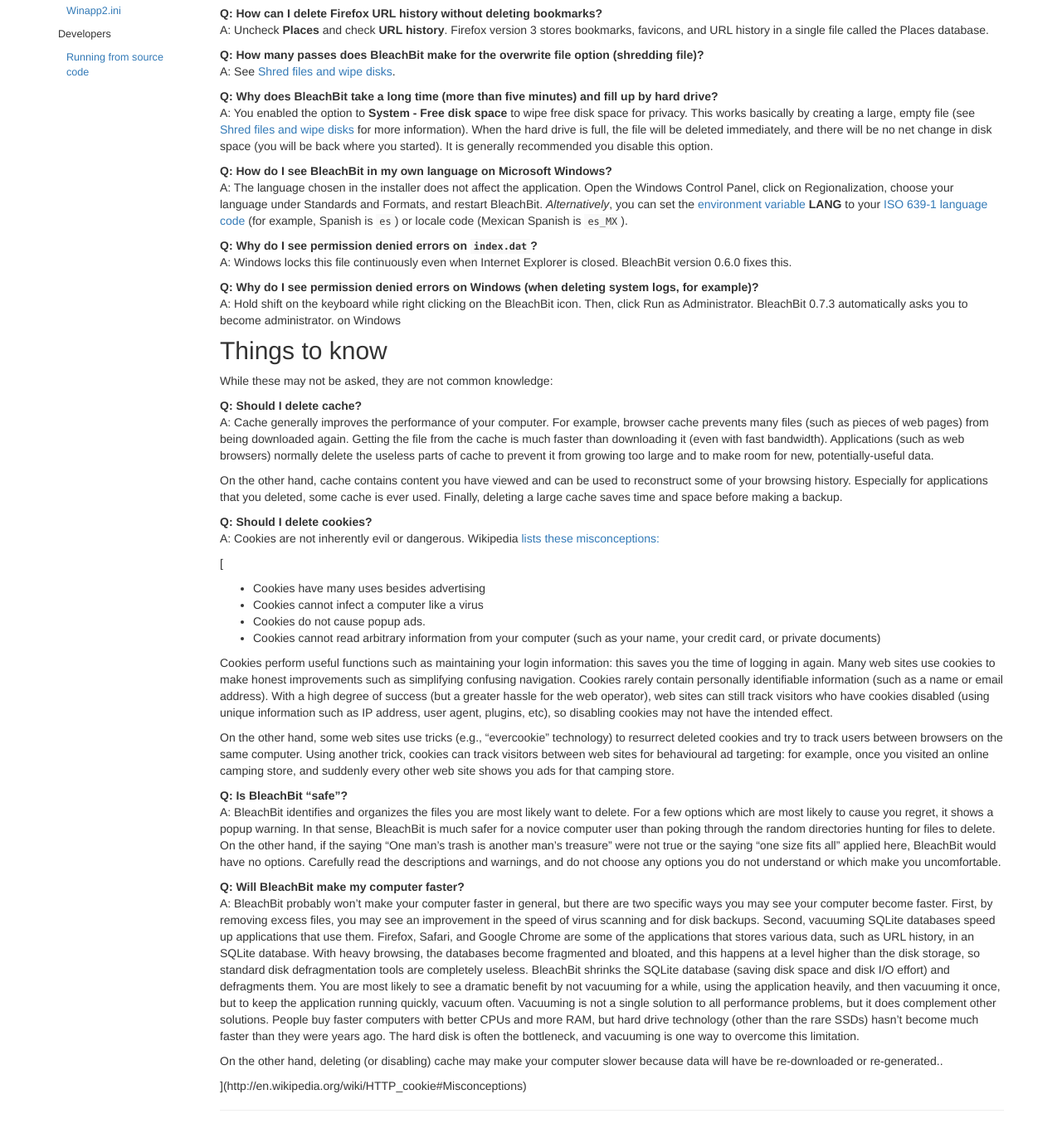
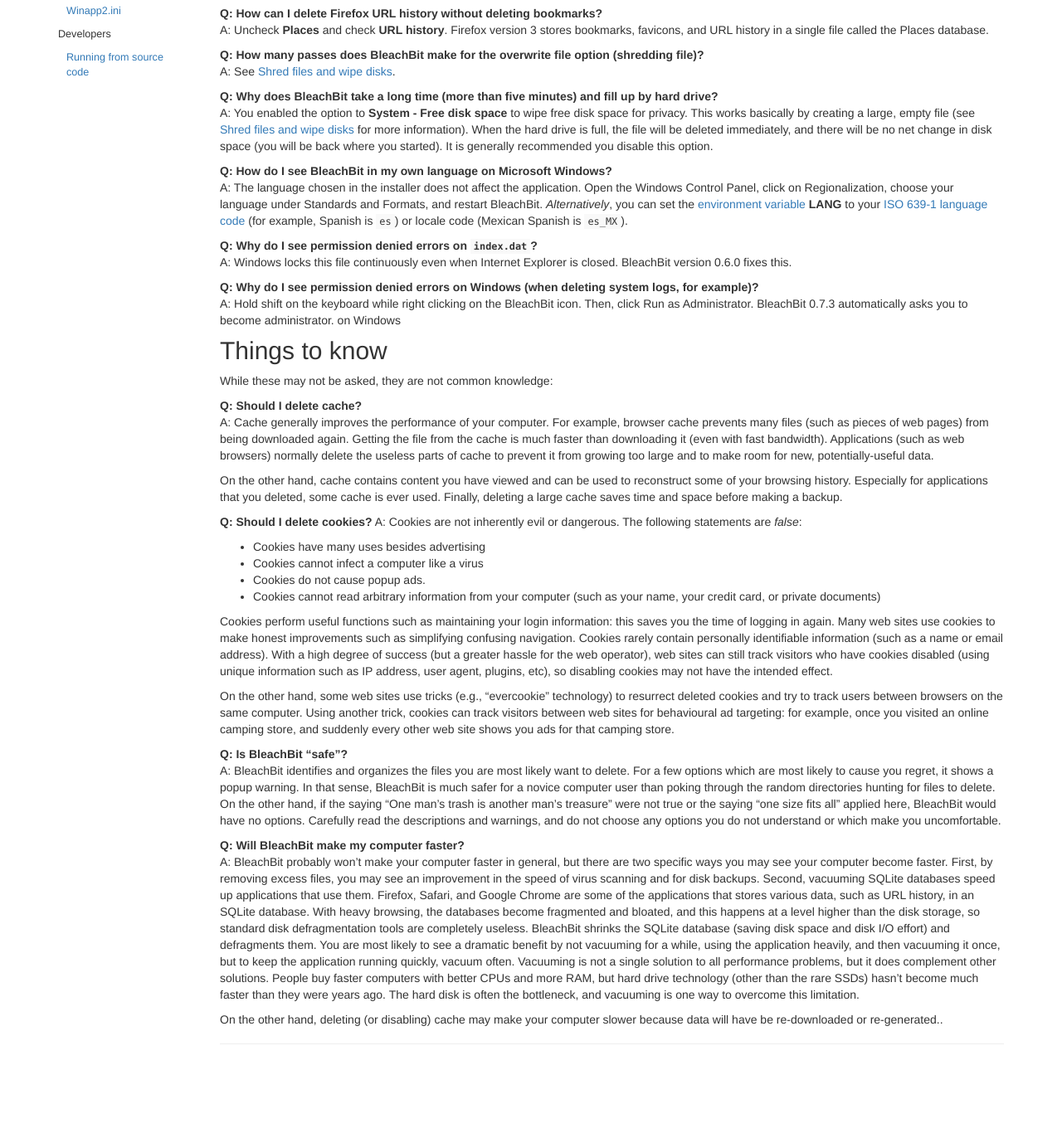
Before and after one commit to bleachbit/docs, a Jekyll site: the page built from _posts/2015-09-25-frequently-asked-questions.md, in a window 1280 px wide and 1400 px high, scrolled down 492 px. Shown: the top 1378 px of the window at 83% size. Built offline with Jekyll 4.4.1, drawn with Linux system fonts in a browser that asks for light colours; Markdown is read by kramdown in place of the engine named in the settings; after the commit the page ends 1812 px from its top, so only the background shows below that.

Commit message:
Fix dead link
The section on Wikipedia was removed with this edit

https://en.wikipedia.org/w/index.php?title=HTTP_cookie&diff=432199428&oldid=432193000

```diff
--- a/_posts/2015-09-25-frequently-asked-questions.md
+++ b/_posts/2015-09-25-frequently-asked-questions.md
@@ -50,9 +50,7 @@
 On the other hand, cache contains content you have viewed and can be used to reconstruct some of your browsing history. Especially for applications that you deleted, some cache is ever used. Finally, deleting a large cache saves time and space before making a backup.
 
 **Q: Should I delete cookies?**
-A: Cookies are not inherently evil or dangerous. Wikipedia [lists these misconceptions:](http://en.wikipedia.org/wiki/HTTP_cookie#Misconceptions)
-
-[
+A: Cookies are not inherently evil or dangerous. The following statements are *false*:
 
 *   Cookies have many uses besides advertising
 *   Cookies cannot infect a computer like a virus
@@ -70,5 +68,3 @@
 A: BleachBit probably won't make your computer faster in general, but there are two specific ways you may see your computer become faster. First, by removing excess files, you may see an improvement in the speed of virus scanning and for disk backups. Second, vacuuming SQLite databases speed up applications that use them. Firefox, Safari, and Google Chrome are some of the applications that stores various data, such as URL history, in an SQLite database. With heavy browsing, the databases become fragmented and bloated, and this happens at a level higher than the disk storage, so standard disk defragmentation tools are completely useless. BleachBit shrinks the SQLite database (saving disk space and disk I/O effort) and defragments them. You are most likely to see a dramatic benefit by not vacuuming for a while, using the application heavily, and then vacuuming it once, but to keep the application running quickly, vacuum often. Vacuuming is not a single solution to all performance problems, but it does complement other solutions. People buy faster computers with better CPUs and more RAM, but hard drive technology (other than the rare SSDs) hasn't become much faster than they were years ago. The hard disk is often the bottleneck, and vacuuming is one way to overcome this limitation.
 
 On the other hand, deleting (or disabling) cache may make your computer slower because data will have be re-downloaded or re-generated..
-
-](http://en.wikipedia.org/wiki/HTTP_cookie#Misconceptions)
```
